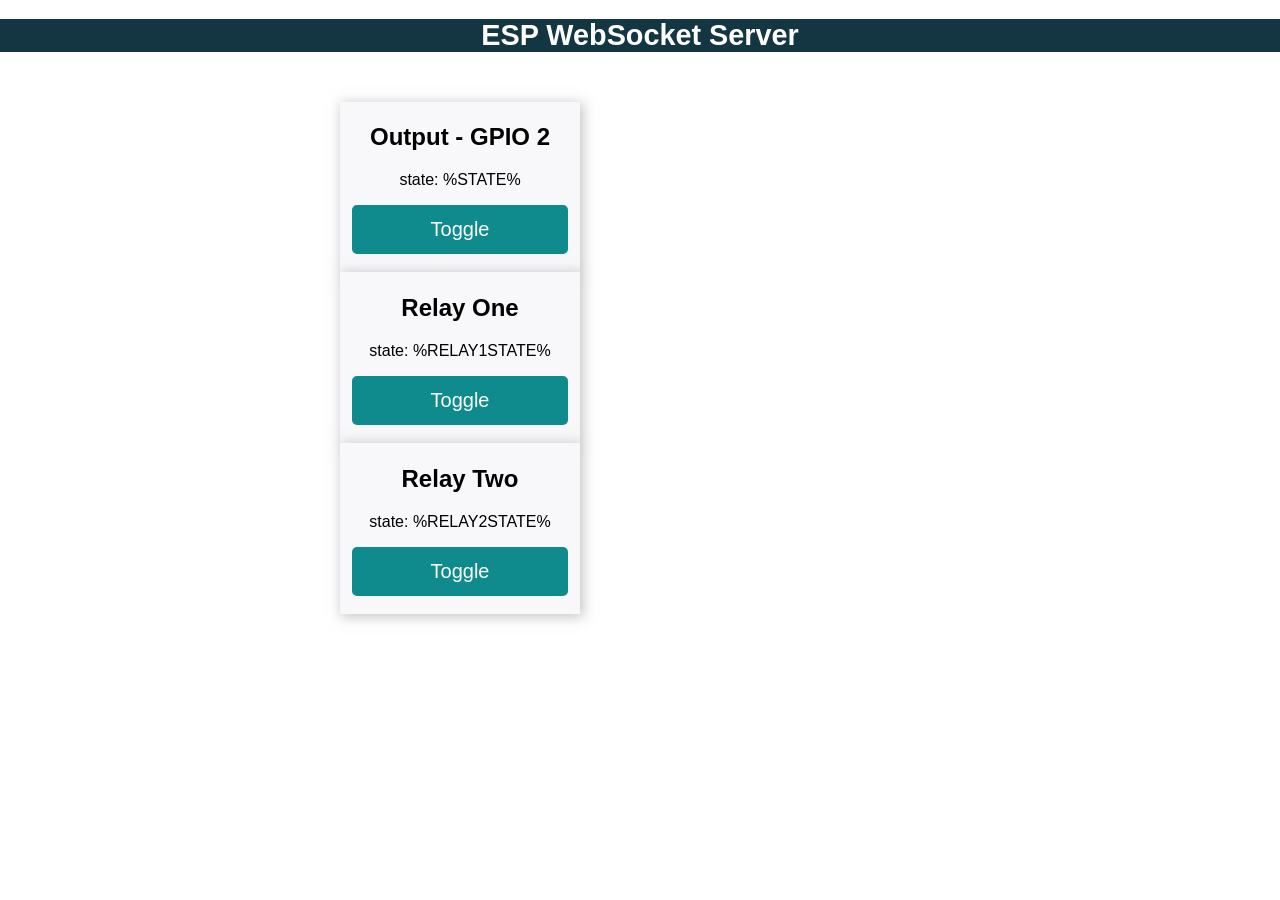
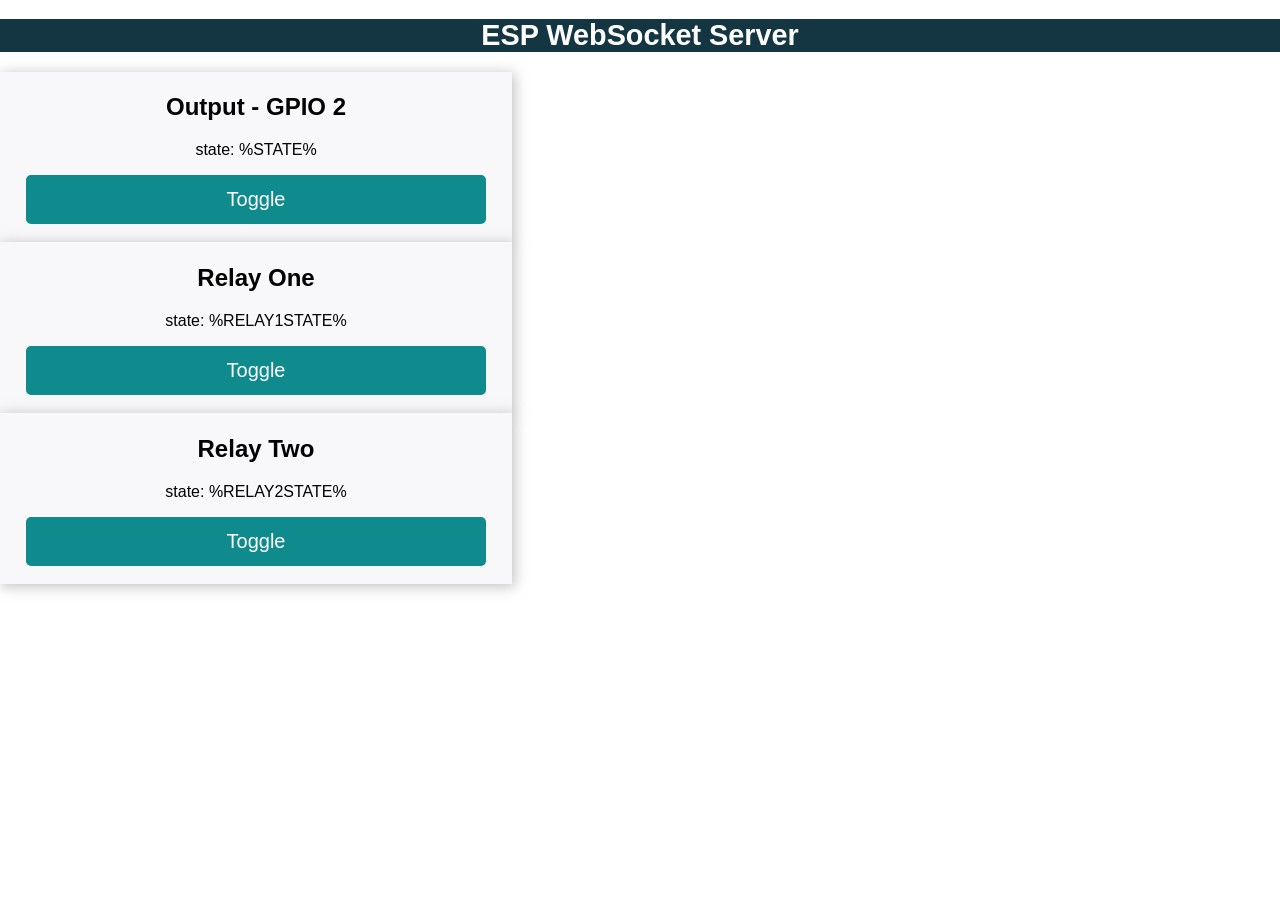

WIP after adding board config

--- a/data/style.css
+++ b/data/style.css
@@ -110,12 +110,6 @@ td {
   -webkit-border-radius: 9px;
 }
 
-.content {
-  padding: 30px;
-  max-width: 600px;
-  margin: 0 auto;
-}
-
 .card {
   width: 40%;
   background-color: #F8F7F9;
@@ -215,9 +209,44 @@ td {
 }
 
 .relay-label-card h3 {
-  margin: 0 0 8px 0;
+  margin: 0 0 4px 0;
   font-size: 1.05rem;
   color: #143642;
+}
+
+.setup-incomplete {
+  margin: 40px auto;
+  max-width: 420px;
+  text-align: center;
+  padding: 30px 24px;
+  background: #16213a;
+  border-radius: 8px;
+  border: 1px solid #e74c3c;
+  color: #ecf0f1;
+}
+
+.setup-incomplete p {
+  margin: 0 0 18px 0;
+  font-size: 1.05rem;
+  color: #e0e0e0;
+}
+
+.setup-incomplete p:last-child {
+  margin-bottom: 0;
+}
+
+.setup-incomplete .button {
+  display: inline-block;
+  width: auto;
+  padding: 10px 22px;
+  text-decoration: none;
+}
+
+.relay-gpio-info {
+  margin: 0 0 10px 0;
+  font-size: 0.8rem;
+  color: #6b7f86;
+  font-family: monospace;
 }
 
 .relay-input-label {
@@ -301,11 +330,6 @@ td {
   margin: 8px 0;
 }
 
-.board-name-header {
-  margin-top: 0;
-  font-size: 1.8rem;
-}
-
 .config-checkbox-label {
   display: flex;
   align-items: center;
@@ -373,4 +397,44 @@ td {
   width: auto;
   white-space: nowrap;
   flex-shrink: 0;
+}
+
+.board-config-card {
+  margin-bottom: 14px;
+}
+
+.board-active-badge {
+  display: inline-block;
+  margin-left: 10px;
+  padding: 2px 8px;
+  border-radius: 10px;
+  font-size: 0.75rem;
+  font-weight: 600;
+  background: #1abc9c;
+  color: #fff;
+  vertical-align: middle;
+}
+
+.board-editor {
+  margin-top: 14px;
+  padding-top: 10px;
+  border-top: 1px solid #2c3e50;
+}
+
+.config-input-label {
+  display: block;
+  font-size: 0.85rem;
+  color: #b2bec3;
+  margin: 10px 0 3px 0;
+}
+
+.config-input {
+  width: 100%;
+  box-sizing: border-box;
+  padding: 6px 10px;
+  border-radius: 4px;
+  border: 1px solid #2c3e50;
+  background: #1a2535;
+  color: #ecf0f1;
+  font-size: 0.9rem;
 }
